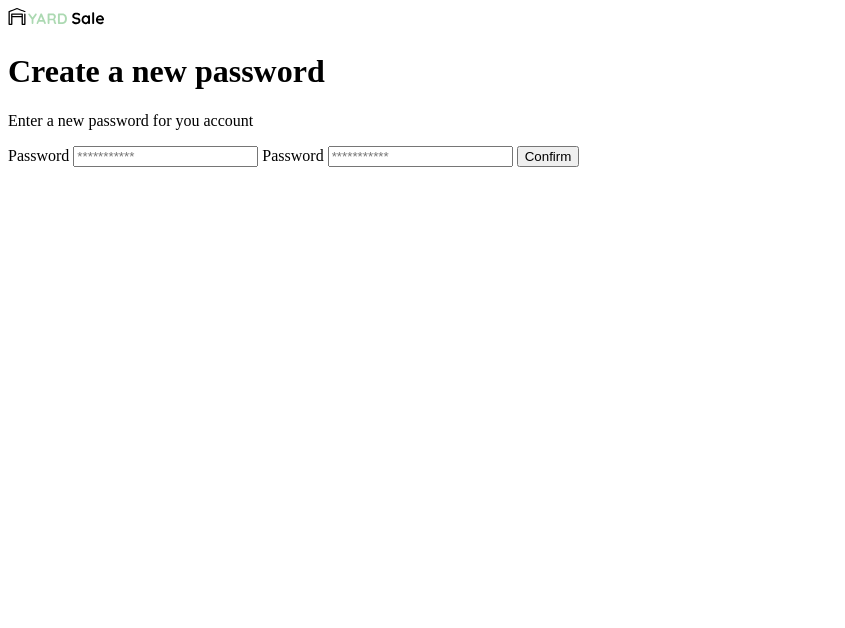
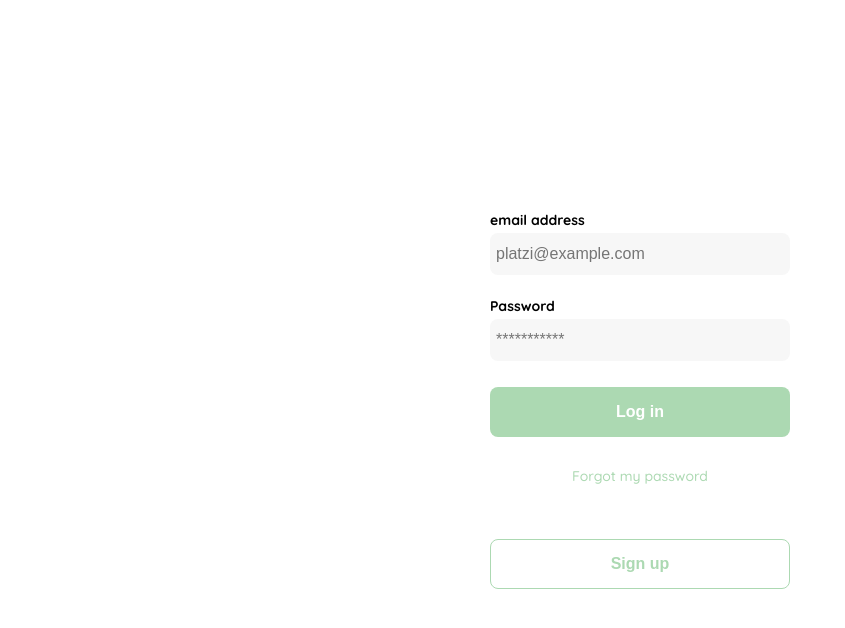
Before and after one commit to hevorange/Maquetacion-ecommerce, a plain HTML site: page login.html in a window 1280 px wide. Shown: the whole page, without its empty margins (0-845 px from the left). Drawn offline with Linux system fonts and the light colour scheme.

Commit message:
terminamos la pantalla de login

```diff
--- a/css/login.css
+++ b/css/login.css
@@ -0,0 +1,125 @@
+:root{
+
+    --font: 'Quicksand', sans-serif;
+    --white: #FFFFFF;
+    --black: #000000;
+    --very-light-pink: #C7C7C7;
+    --text-input-field: #F7F7F7;
+    --hospital-green: #ACD9B2;
+    --sm: 14px;
+    --md: 16px;
+    --lg: 18px;
+}
+
+body{
+
+    font-family: var(--font);
+    margin: 0;
+}
+
+.login{
+
+    width: 100%;
+    height: 100vh;
+    display: grid;
+    place-items: center;
+}
+
+.form-container{
+
+    display: grid;
+    grid-template-rows: auto 1fr auto;
+    width: 300px;
+}
+
+.logo{
+
+    width: 150px;
+    margin-bottom: 48px;
+    justify-self: center;
+    display: none;
+
+}
+
+
+.form{
+
+    display: flex;
+    flex-direction: column;
+}
+
+.form a{
+
+    color: var(--hospital-green);
+    font-size: var(--sm);
+    text-align: center;
+    text-decoration: none;
+    margin-bottom: 54px;
+}
+
+.label{
+
+    font-size: var(--sm);
+    font-weight: bold;
+    margin-bottom: 4px;
+}
+
+.input{
+
+    background-color: var(--text-input-field);
+    border: none;
+    border-radius: 8px;
+    height: 30px;
+    font-size: var(--md);
+    padding: 6px;
+    margin-bottom: 12px;
+}
+.input-email{
+
+    margin-bottom: 22px;
+}
+
+.primary-button{
+
+    background-color: var(--hospital-green);
+    border-radius: 8px;
+    border: none;
+    color: var(--white);
+    width: 100%;
+    cursor: pointer;
+    font-size: var(--md);
+    font-weight: bold;
+    height: 50px;
+}
+
+.secondary-button{
+
+    background-color: var(--white);
+    border-radius: 8px;
+    border: 1px solid var(--hospital-green);
+    color: var(--hospital-green);
+    width: 100%;
+    cursor: pointer;
+    font-size: var(--md);
+    font-weight: bold;
+    height: 50px;
+}
+
+.login-button{
+
+    margin-top: 14px;
+    margin-bottom: 30px;
+}
+
+@media (max-width:640px){
+
+    .logo{
+        display: block;
+    }
+
+    .secondary-button {
+        position: absolute;
+        bottom: 20px;
+        width: inherit;
+    }
+}
--- a/login.html
+++ b/login.html
@@ -16,20 +16,22 @@
         <div class="form-container">
 
             <img src="./assets/logos/logo_yard_sale.svg" alt="logo" class="logo">
-            <h1 class="title">Create a new password</h1>
-            <p class="subtitle">Enter a new password for you account</p>
+
 
             <form action="/" class="form">
+
+                <label for="email" class="label">email address</label>
+                <input type="text" id="email" placeholder="platzi@example.com" class="input input-email">
 
                 <label for="password" class="label">Password</label>
                 <input type="password" id="password" placeholder="***********" class="input input-password">
 
-                <label for="new-password" class="label">Password</label>
-                <input type="password" id="new-password" placeholder="***********" class="input input-password">
+                <input type="submit" value="Log in" class="primary-button login-button">
 
-                <input type="submit" value="Confirm" class="primary-button login-button">
+                <a href="/">Forgot my password</a>
+            </form>
 
-            </form>
+            <button class="secondary-button signup-button">Sign up</button>
 
         </div>
 
```
